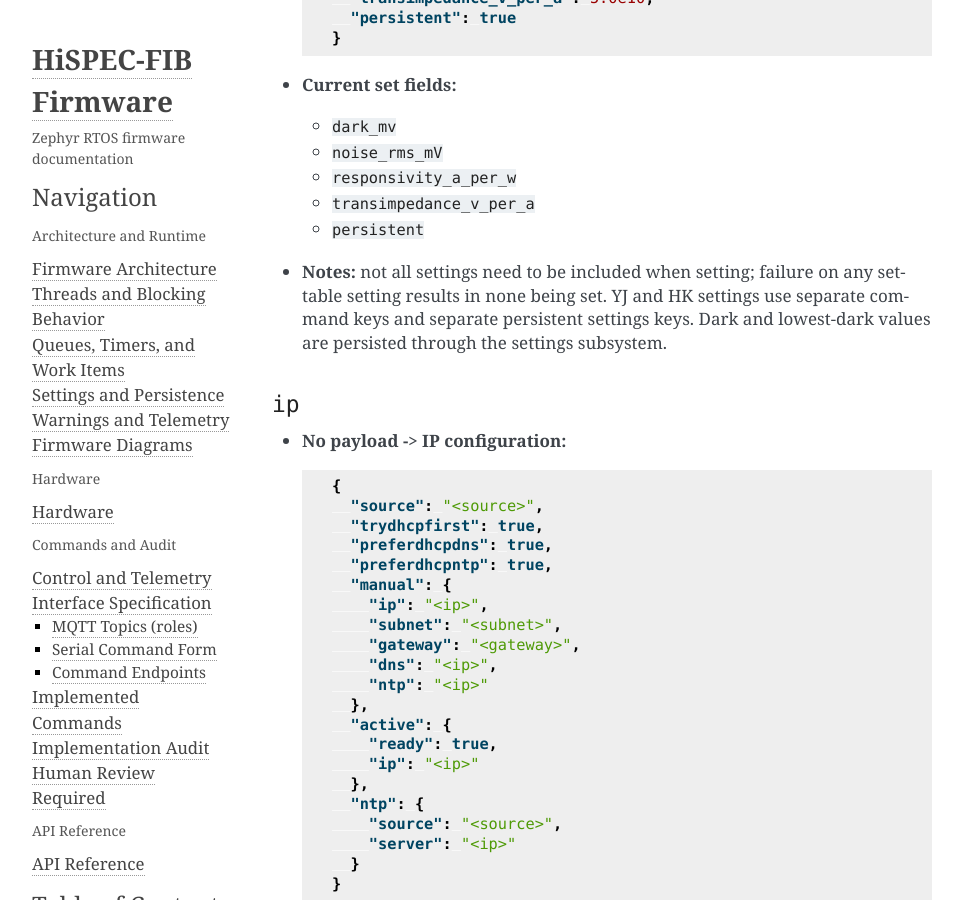
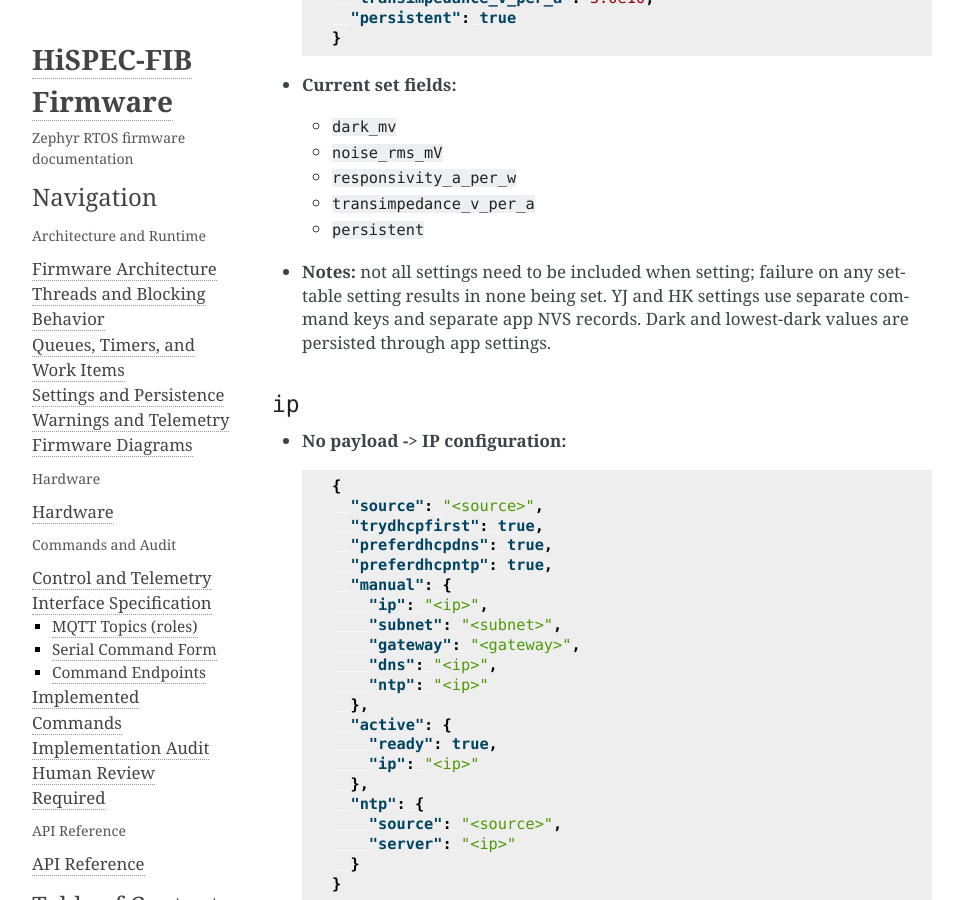
Before and after one commit to COO-Utilities/hispec-tib, a Sphinx documentation site: the page built from doc/commands.md, in a window 1280 px wide and 900 px high, scrolled down 20691 px. Shown: the whole window, without its empty margins (148-1111 px from the left). Built offline with Sphinx 7.4.7, drawn with Linux system fonts in a browser that asks for light colours; some of the changed text lies outside the part shown.

Commit message:
Clarify documentation to reflect NVS-based app settings persistence

```diff
--- a/doc/commands.md
+++ b/doc/commands.md
@@ -780,7 +780,7 @@
     second, and override any individual physical set point made through the C
     attenuator API.
   - `value` is a unitless linear transmission fraction in `(0, 1]`.
-  - Coefficients are loaded from persistent settings during
+  - Coefficients are loaded from persistent app NVS during
     `setup_attenuators()`. They define `b = slope * voltage + offset` for the
     attenuation model `transmission = (erf(4) + erf(4 - b)) / (2 * erf(4))`.
   - `persistent` is optional and defaults to false. A non-persistent coefficient
@@ -915,8 +915,8 @@
 
 - **Notes:** not all settings need to be included when setting; failure on any
   settable setting results in none being set. YJ and HK settings use separate
-  command keys and separate persistent settings keys. Dark and lowest-dark
-  values are persisted through the settings subsystem.
+  command keys and separate app NVS records. Dark and lowest-dark values are
+  persisted through app settings.
 
 (ip)=
 ### `ip`
```
Also changed, not shown: README.md (+1 -1 lines).
